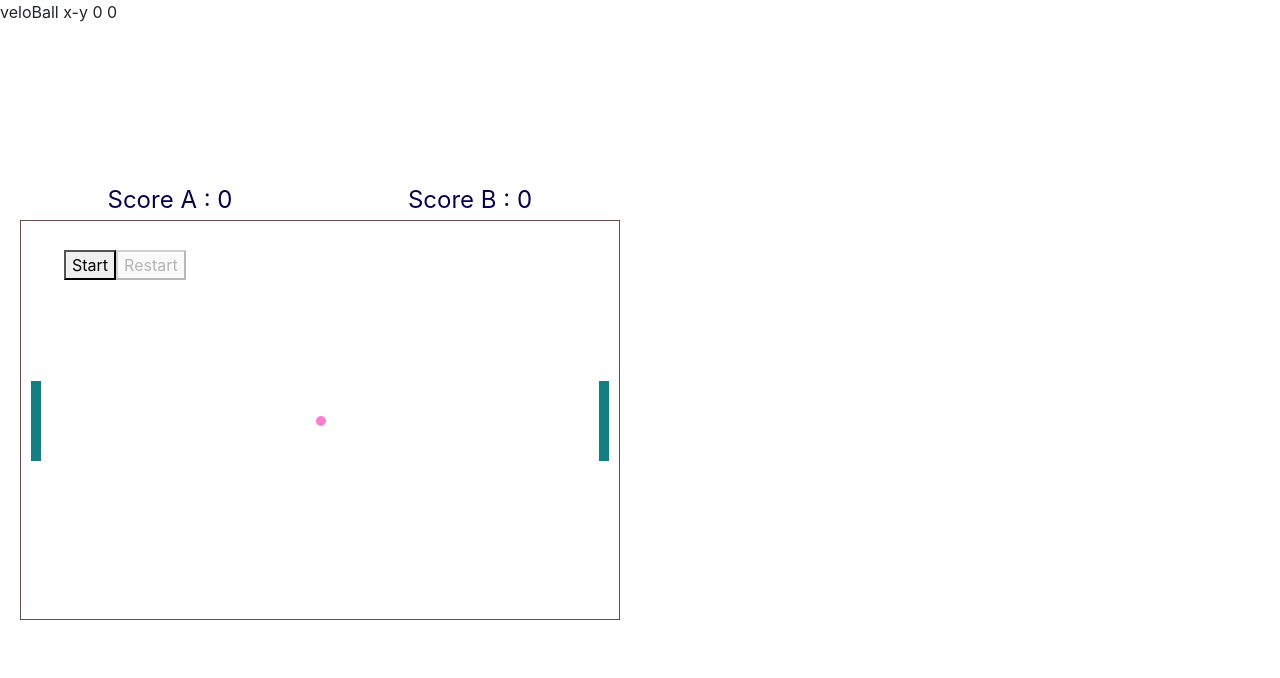
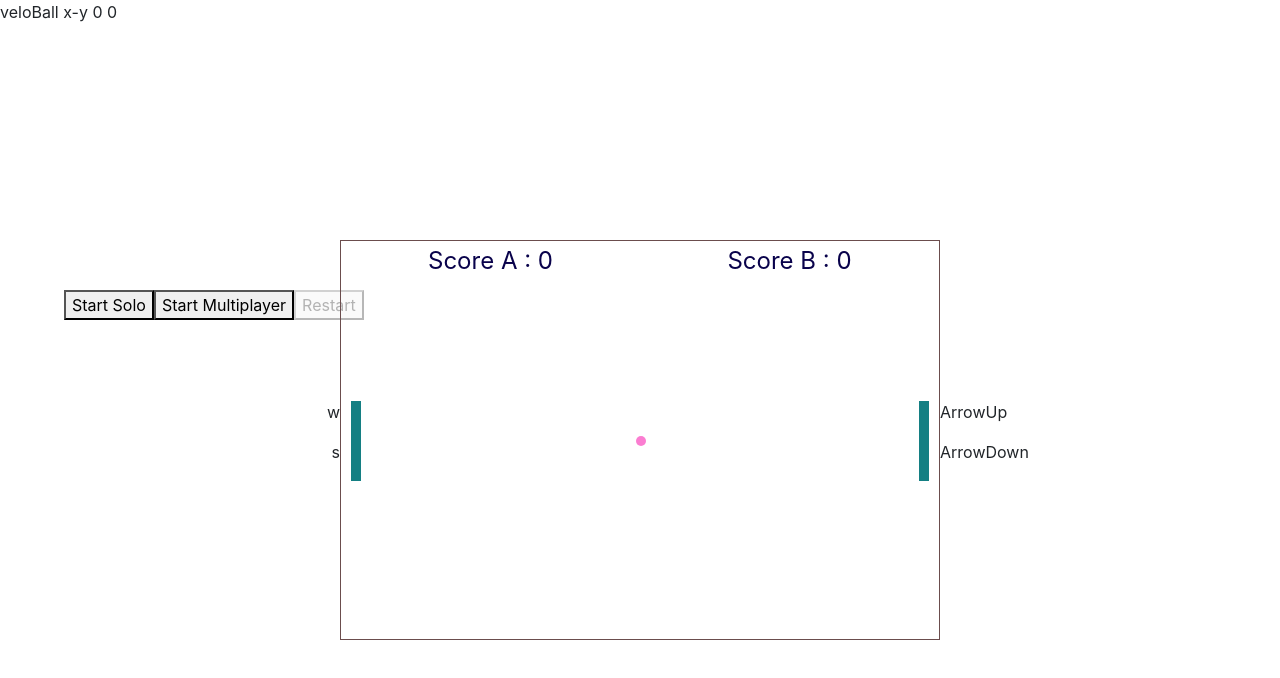
Before and after one commit to tamigore/ft_transcendence, a Vue app in the folder frontend/: page / in a window 1280 px wide. Shown: the top 678 px of the page. Built offline with nearby package versions, Linux system fonts and the light colour scheme.

Commit message:
chat et pong best

```diff
--- a/frontend/src/components/PongGame.vue
+++ b/frontend/src/components/PongGame.vue
@@ -1,23 +1,40 @@
 <template>
+
 <p>{{ "veloBall x-y " + veloBallX + " " + veloBallY }}</p>
 
 <div class="game-container">
   <div class="button-container">
-      <button @click="startMatchSolo" :disabled="gameIsRunning">Start</button>
-      <button @click="restartMatchSolo" :disabled="!gameIsRunning">Restart</button>
+    <button @click="startMatchSolo" :disabled="gameIsRunning">Start Solo</button>
+    <button @click="startMatchMultiLocal" :disabled="gameIsRunning">Start Multiplayer</button>
+    <button @click="restartMatch" :disabled="!gameIsRunning">Restart</button>
     </div>
 <div class="pong-container">
+
+    <div class="input-container">
+      <div class="left-input">
+        <p>{{ leftPlayerKeyUp }}</p>
+        <p>{{ leftPlayerKeyDown }}</p>
+      </div>
+    </div>
+
+  <div class="pong" :style="pongStyle">
   <div class="scores">
       <div class="scorePlayer">{{ "Score A : " + scoreA }}</div>
       <div class="scorePlayer">{{ "Score B : " + scoreB }}</div>
     </div>
-  <div class="pong">
-
 
     <div class="paddle" :style="leftPaddleStyle"></div>
     <div class="paddle" :style="rightPaddleStyle"></div>
     <div class="ball" :style="ballStyle"></div>
   </div>
+
+  <div class="input-container">
+    <div class="right-input">
+        <p>{{ rightPlayerKeyUp }}</p>
+        <p>{{ rightPlayerKeyDown }}</p>
+      </div>
+    </div>
+
 </div>
 </div>
 
@@ -32,20 +49,20 @@ export default defineComponent({
     setup() {
 
 //GAME CONTAINER PARAMETERS
-const gameContainerWidth = 600;
-const gameContainerHeight = 400;
+const pongWidth = 600;
+const pongHeight = 400;
 
 //CONTROL PARAMETERS
-const rightPlayerKeyUp = 'ArrowUp';
-const rightPlayerKeyDown = 'ArrowDown';
-const leftPlayerKeyUp = 'w';
-const leftPlayerKeyDown = 's';
+const rightPlayerKeyUp = ref('ArrowUp');
+const rightPlayerKeyDown = ref('ArrowDown');
+const leftPlayerKeyUp = ref('w');
+const leftPlayerKeyDown = ref('s');
 
 //LEFT PADDLE PARAMETERS
 const leftPaddleWidth = ref(10);
 const leftPaddleHeight = ref(80);
 
-const leftPaddleY = ref(gameContainerHeight/2 - leftPaddleHeight.value/2);
+const leftPaddleY = ref(pongHeight/2 - leftPaddleHeight.value/2);
 const leftPaddleSpeed = ref(12);
 
 const leftPaddleJustHit = ref(false);
@@ -54,7 +71,7 @@ const leftPaddleJustHit = ref(false);
 const rightPaddleWidth = ref(10);
 const rightPaddleHeight = ref(80);
 
-const rightPaddleY = ref(gameContainerHeight/2 - rightPaddleHeight.value/2);
+const rightPaddleY = ref(pongHeight/2 - rightPaddleHeight.value/2);
 const rightPaddleSpeed = ref(12);
 
 const rightPaddleJustHit = ref(false);
@@ -63,8 +80,8 @@ const rightPaddleJustHit = ref(false);
 const ballSize = 10;
 const paddleOffset = 10;
 
-const ballX = ref(gameContainerWidth/2 - ballSize/2);
-const ballY = ref(gameContainerHeight/2 - ballSize/2);
+const ballX = ref(pongWidth/2 - ballSize/2);
+const ballY = ref(pongHeight/2 - ballSize/2);
 
 const ballStartSpeedX = -4;
 const ballStartSpeedY = 2;
@@ -98,20 +115,38 @@ const line = ref('');
 const startMatchSolo = () => {
   if (!gameIsRunning.value)
   {
-    veloBallX.value = ballStartSpeedX;
-    veloBallY.value = Math.random() * 3 - 6;
+    const rand = Math.random() * 2 - 1;
+    veloBallX.value = rand + (rand / Math.abs(rand)) * 2;
+    veloBallY.value = Math.random() * 6 - 3;
 
-    ballX.value = gameContainerWidth/2 - ballSize/2;
-    ballY.value = gameContainerHeight/2 - ballSize/2;
+    ballX.value = pongWidth/2 - ballSize/2;
+    ballY.value = pongHeight/2 - ballSize/2;
 
     rightPaddleHeight.value = 400;
     rightPaddleY.value = 0;
+
+    rightPlayerKeyDown.value = '';
+    rightPlayerKeyUp.value = '';
 
     gameIsRunning.value = true;
   }
 }
 
-const restartMatchSolo = () => {
+const startMatchMultiLocal = () => {
+  if (!gameIsRunning.value)
+  {
+    const rand = Math.random() * 2 - 1;
+    veloBallX.value = rand + (rand / Math.abs(rand)) * 2;
+    veloBallY.value = Math.random() * 6 - 3;
+
+    ballX.value = pongWidth/2 - ballSize/2;
+    ballY.value = pongHeight/2 - ballSize/2;
+
+    gameIsRunning.value = true;
+  }
+}
+
+const restartMatch = () => {
   if (gameIsRunning.value) {
     scoreA.value = 0;
     scoreB.value = 0;
@@ -119,10 +154,14 @@ const restartMatchSolo = () => {
     veloBallX.value = 0;
     veloBallY.value = 0;
 
+    rightPaddleHeight.value = 80;
+    rightPaddleY.value = pongHeight/2 - rightPaddleHeight.value/2;
 
+    rightPlayerKeyDown.value = 'ArrowDown';
+    rightPlayerKeyUp.value = 'ArrowUp';
 
-    ballX.value = gameContainerWidth / 2 - ballSize / 2;
-    ballY.value = gameContainerHeight / 2 - ballSize / 2;
+    ballX.value = pongWidth / 2 - ballSize / 2;
+    ballY.value = pongHeight / 2 - ballSize / 2;
 
     gameIsRunning.value = false;
   }
@@ -133,12 +172,12 @@ const restartMatchSolo = () => {
 const moovePaddles = () => {
   if (leftArrowUp.value && leftPaddleY.value > 1 - leftPaddleHeight.value)
     leftPaddleY.value -= leftPaddleSpeed.value * leftArrowUp.value;
-  else if (leftArrowDown.value && leftPaddleY.value < gameContainerHeight - 1)
+  else if (leftArrowDown.value && leftPaddleY.value < pongHeight - 1)
     leftPaddleY.value += leftPaddleSpeed.value * leftArrowDown.value;
 
   if (rightArrowUp.value && rightPaddleY.value > 1 - rightPaddleHeight.value)
     rightPaddleY.value -= rightPaddleSpeed.value * rightArrowUp.value;
-  else if (rightArrowDown.value && rightPaddleY.value < gameContainerHeight - 1)
+  else if (rightArrowDown.value && rightPaddleY.value < pongHeight - 1)
     rightPaddleY.value += rightPaddleSpeed.value * rightArrowDown.value;
 }
 
@@ -148,24 +187,24 @@ const moovePaddles = () => {
 const ballWallColistion = () => {
   if (ballY.value <= 0 )
     veloBallY.value = Math.abs(veloBallY.value);
-  else if (ballY.value >= gameContainerHeight - ballSize)
+  else if (ballY.value >= pongHeight - ballSize)
   veloBallY.value = -Math.abs(veloBallY.value);
 
   if (ballX.value <= 1)
     {
       scoreB.value += 1;
-      ballX.value = gameContainerWidth/2 - ballSize/2;
-      ballY.value = gameContainerHeight/2 - ballSize/2;
+      ballX.value = pongWidth/2 - ballSize/2;
+      ballY.value = pongHeight/2 - ballSize/2;
       veloBallX.value = -ballStartSpeedX;
-      veloBallY.value = ballStartSpeedY;
+      veloBallY.value = (Math.random() * 6) - 3;
     }
-  if (ballX.value >= gameContainerWidth - ballSize - 1)
+  if (ballX.value >= pongWidth - ballSize - 1)
     {
       scoreA.value += 1;
-      ballX.value = gameContainerWidth/2 - ballSize/2;
-      ballY.value = gameContainerHeight/2 - ballSize/2;
+      ballX.value = pongWidth/2 - ballSize/2;
+      ballY.value = pongHeight/2 - ballSize/2;
       veloBallX.value = ballStartSpeedX;
-      veloBallY.value = -ballStartSpeedY;
+      veloBallY.value = (Math.random() * 6) - 3;
     }
 }
 
@@ -193,7 +232,7 @@ const gameLoop = () => {
 
 ballWallColistion();
 ballPaddleColision(paddleOffset + leftPaddleWidth.value, leftPaddleY.value,leftPaddleHeight.value, 1);
-ballPaddleColision( (paddleOffset + rightPaddleWidth.value + ballSize) - gameContainerWidth, rightPaddleY.value, rightPaddleHeight.value, -1);
+ballPaddleColision( (paddleOffset + rightPaddleWidth.value + ballSize) - pongWidth, rightPaddleY.value, rightPaddleHeight.value, -1);
 
 
 
@@ -207,27 +246,27 @@ moovePaddles();
 //KEY HANDLING
 
 const handleKeyDown = (event: KeyboardEvent) => {
-  if (event.key === leftPlayerKeyUp)
+  if (event.key === leftPlayerKeyUp.value)
     leftArrowUp.value = 1;
-  else if (event.key === leftPlayerKeyDown)
+  else if (event.key === leftPlayerKeyDown.value)
     leftArrowDown.value = 1;
 
-  if (event.key === rightPlayerKeyUp )
+  if (event.key === rightPlayerKeyUp.value)
     rightArrowUp.value = 1;
-  else if (event.key === rightPlayerKeyDown )
+  else if (event.key === rightPlayerKeyDown.value)
     rightArrowDown.value = 1;
 };
 
 const handleKeyUp = (event: KeyboardEvent) => {
-  if (event.key === leftPlayerKeyUp) {
+  if (event.key === leftPlayerKeyUp.value) {
   leftArrowUp.value = 0;
-  } else if (event.key === leftPlayerKeyDown) {
+  } else if (event.key === leftPlayerKeyDown.value) {
   leftArrowDown.value = 0;
   }
 
-  if (event.key === rightPlayerKeyUp) {
+  if (event.key === rightPlayerKeyUp.value) {
   rightArrowUp.value = 0;
-  } else if (event.key === rightPlayerKeyDown) {
+  } else if (event.key === rightPlayerKeyDown.value) {
   rightArrowDown.value = 0;
   }
 };
@@ -246,6 +285,11 @@ const rightPaddleStyle = computed(() => ({
   right: `${paddleOffset}px`,
   '--paddle-width': `${rightPaddleWidth.value}px`,
   '--paddle-height': `${rightPaddleHeight.value}px`,
+}));
+
+const pongStyle = computed(() => ({
+  '--pongWidth': `${pongWidth}px`,
+  '--pongHeight': `${pongHeight}px`,
 }));
 
 const ballStyle = computed(() => ({
@@ -270,8 +314,14 @@ return {
   veloBallX,
   veloBallY,
   startMatchSolo,
-  restartMatchSolo,
+  restartMatch,
+  startMatchMultiLocal,
   gameIsRunning,
+  leftPlayerKeyUp,
+  leftPlayerKeyDown,
+  rightPlayerKeyUp,
+  rightPlayerKeyDown,
+  pongStyle,
 };
 
 
@@ -289,18 +339,6 @@ return {
 
 <style>
 
-.game-container {
-  position: absolute;
-  top: 0;
-  left: 0;
-  right: 0;
-  bottom: 0;
-  display: flex;
-  align-items: center;
-  justify-content: center;
-
-}
-
 .button-container {
   position: absolute;
   top: 0;
@@ -310,17 +348,46 @@ return {
   width: 100%;
 }
 
+.game-container {
+
+position :relative;
+display: flex;
+justify-content: center;
+align-items: center;
+height: 100vh;
+}
+
 .pong-container {
-  position: absolute;
-  top: 50%;
-  left: 25%;
-  transform: translate(-50%, -50%);
+display: flex;
+align-items: center;
 }
+
+.input-container {
+display: flex;
+justify-content: space-between;
+align-items: center;
+
+}
+
+.left-input,
+.right-input {
+width: 150px;
+}
+
+.left-input {
+text-align: right;
+}
+
+.right-input {
+text-align: left;
+}
+
+
 
 .pong {
   position: relative;
-  width: 600px;
-  height: 400px;
+  width: var(--pongWidth, 10px);
+  height: var(--pongHeight, 10px);
   border: 1px solid #6b4d4d;
   overflow: hidden;
 }
```
Lines whose indentation alone changed are shown as unchanged.
